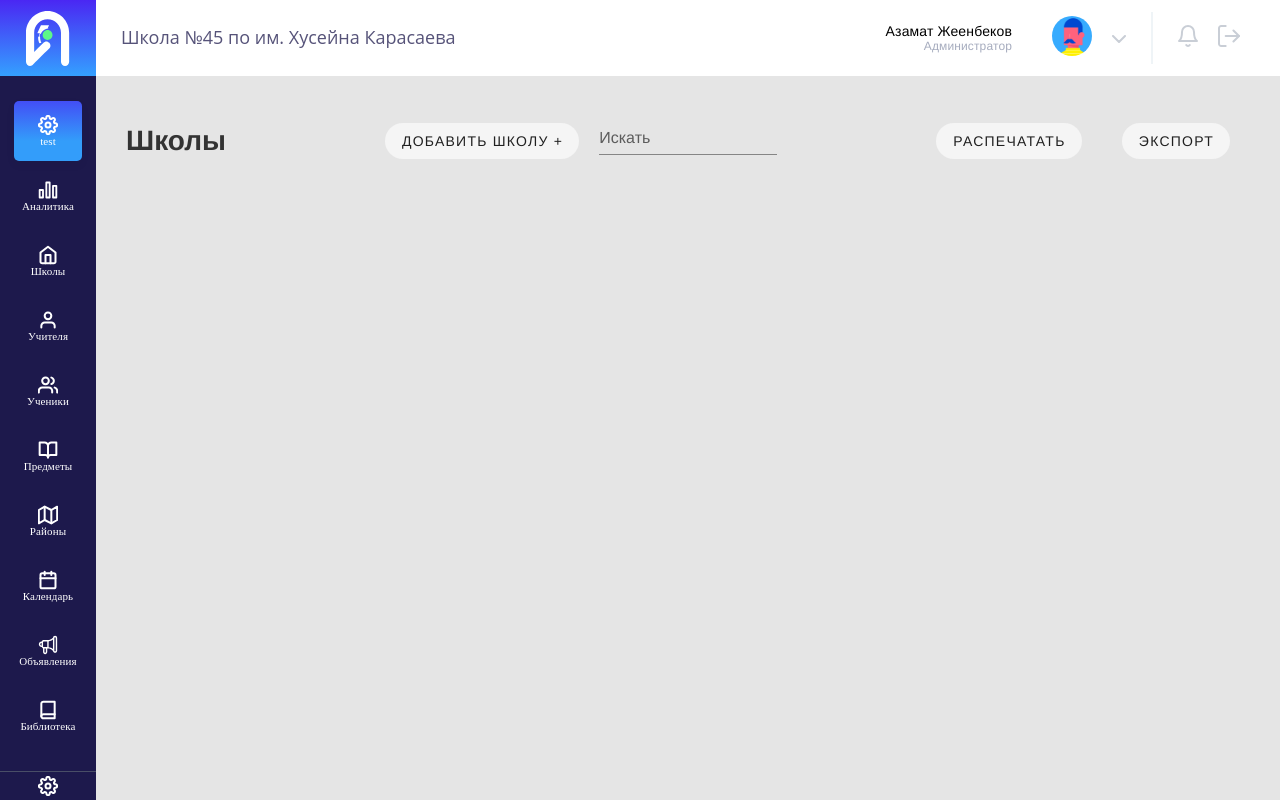
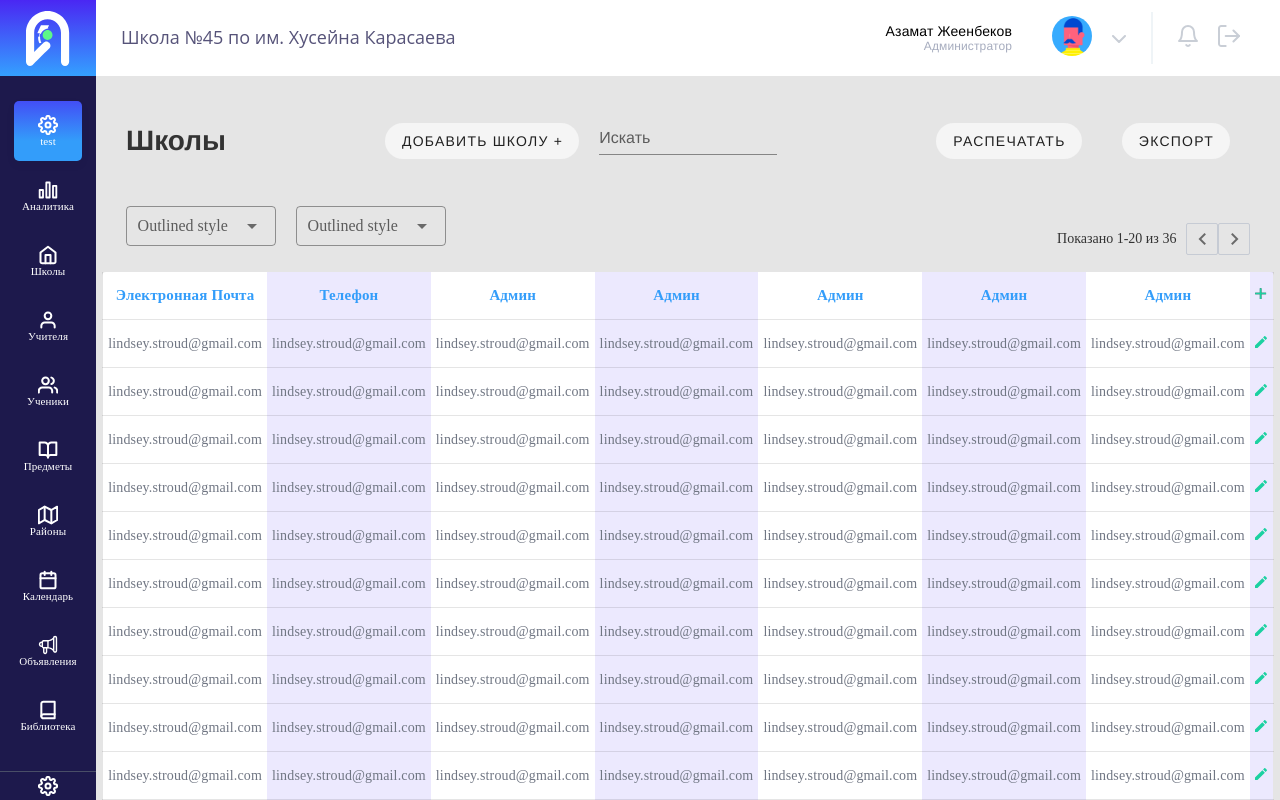
Before and after one commit to laumanovr/smart-school-front, a Vue app: page /super-admin/schools in a window 1280 px wide. Built offline with nearby package versions, Linux system fonts and the light colour scheme.

Commit message:
smart table

```diff
--- /dev/null
+++ b/src/components/table/SmartTable.vue
@@ -0,0 +1,97 @@
+<template>
+	<div class="smart-table">
+		<TableHead></TableHead>
+		<div class="smart-table__body">
+			<table class="smart-table__table">
+				<thead>
+					<tr>
+						<th>Электронная Почта</th>
+						<th>Телефон</th>
+						<th>Админ</th>
+						<th>Админ</th>
+						<th>Админ</th>
+						<th>Админ</th>
+						<th>Админ</th>
+						<th><img src="../../assets/images/icons/plus.svg" alt=""></th>
+					</tr>
+				</thead>
+				<tbody>
+					<tr v-for="item in 10" :key="item">
+						<td>lindsey.stroud@gmail.com</td>
+						<td>lindsey.stroud@gmail.com</td>
+						<td>lindsey.stroud@gmail.com</td>
+						<td>lindsey.stroud@gmail.com</td>
+						<td>lindsey.stroud@gmail.com</td>
+						<td>lindsey.stroud@gmail.com</td>
+						<td>lindsey.stroud@gmail.com</td>
+						<td><img src="../../assets/images/icons/pen.svg" alt=""></td>
+					</tr>
+				</tbody>
+			</table>
+		</div>
+	</div>
+</template>
+
+<script>
+import TableHead from '@/components/table/TableHead'
+export default {
+name: "SmartTable",
+    components: { TableHead }
+}
+</script>
+
+<style lang="scss" scoped>
+	.smart-table {
+		&__table {
+		  width: 95%;
+		  margin: auto;
+		  background: #FFFFFF;
+		  border-top-left-radius: 4px;
+		  border-top-right-radius: 4px;
+		  text-align: center;
+          border-collapse: collapse;
+
+		  tbody {
+            tr:hover {
+              box-shadow: 0px 2px 8px rgba(0, 0, 0, 0.1);
+            }
+		  }
+		  tr:first-child {
+		    border-top: none;
+		  }
+		  th {
+            font-size: 15px;
+            line-height: 17px;
+            letter-spacing: 0.01em;
+            color: #339DFA;
+		  }
+		  td {
+            font-size: 14px;
+            line-height: 16px;
+            letter-spacing: 0.01em;
+            color: #707683;
+		  }
+		  tr {
+            border: 1px solid rgba(0,0,0,0.1);
+
+		    th:nth-child(even), td:nth-child(even) {
+              background: rgba(74, 39, 243, 0.1);
+		    }
+		  }
+
+		  th, td {
+		    padding: 15px 5px;
+            //border-bottom: 1px solid rgba(0,0,0,0.1);
+            //border-right: 1px solid rgba(0,0,0,0.1);
+		  }
+		  td:last-child {
+		    border-right: none;
+		  }
+		  tr:last-child {
+		    td {
+		      border-bottom: none;
+		    }
+		  }
+		}
+	}
+</style>
--- /dev/null
+++ b/src/components/table/TableHead.vue
@@ -0,0 +1,63 @@
+<template>
+	<div class="smart-table__head">
+		<div class="smart-table__item">
+			<v-select
+					:items="items"
+					label="Outlined style"
+					dense
+					outlined
+			></v-select>
+			<v-select
+					:items="items"
+					label="Outlined style"
+					dense
+					outlined
+			></v-select>
+		</div>
+		<div class="smart-table__item">
+			<span>Показано 1-20 из 36</span>
+			<button class="next-prev"><v-icon>$chevronLeft</v-icon></button>
+			<button class="next-prev"><v-icon>$chevronRight</v-icon></button>
+		</div>
+	</div>
+</template>
+
+<script>
+export default {
+name: "TableHead"
+}
+</script>
+
+<style lang="scss" scoped>
+	.smart-table {
+      &__head {
+        display: flex;
+        justify-content: space-between;
+        align-items: center;
+        width: 95%;
+        margin: auto;
+      }
+      &__item {
+        display: flex;
+        align-items: center;
+
+        .v-select {
+          width: 150px;
+          margin-right: 20px;
+        }
+        span:first-child {
+          margin-right: 10px;
+          font-size: 14px;
+          line-height: 24px;
+          color: #333333;
+        }
+        .next-prev {
+          border: 1px solid #C6CBD4;
+          box-sizing: border-box;
+          border-radius: 2px;
+          width: 32px;
+          height: 32px;
+        }
+      }
+	}
+</style>
--- a/src/plugins/vuetify.js
+++ b/src/plugins/vuetify.js
@@ -17,7 +17,9 @@ export default new Vuetify({
   icons: {
     iconfont: 'mdiSvg', // 'mdi' || 'mdiSvg' || 'md' || 'fa' || 'fa4' || 'faSvg'
     values: {
-      chevronDown: 'mdi-chevron-down'
+      chevronDown: 'mdi-chevron-down',
+      chevronRight: 'mdi-chevron-right',
+      chevronLeft: 'mdi-chevron-left',
     }
   },
 })
--- a/src/views/super-admin/Schools.vue
+++ b/src/views/super-admin/Schools.vue
@@ -1,14 +1,16 @@
 <template>
 	<div class="super-admin-schools">
 		<SuperAdminSchoolHead></SuperAdminSchoolHead>
+		<SmartTable></SmartTable>
 	</div>
 </template>
 
 <script>
 import SuperAdminSchoolHead from '@/components/super-admin/schools/SuperAdminSchoolHead'
+import SmartTable from '@/components/table/SmartTable'
 export default {
 name: "Schools",
-    components: { SuperAdminSchoolHead }
+    components: { SuperAdminSchoolHead, SmartTable }
 }
 </script>
 
```
Also changed, not shown: src/assets/images/icons/pen.svg (added), src/assets/images/icons/plus.svg (added).
